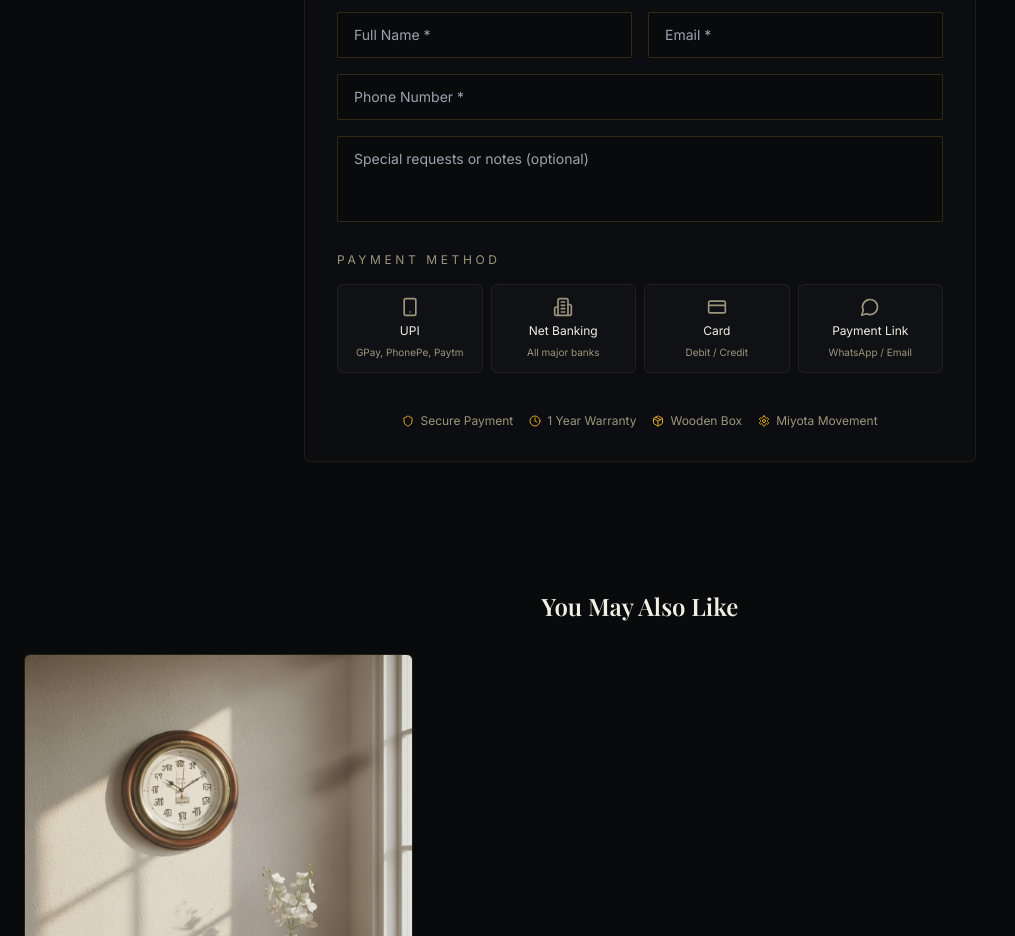
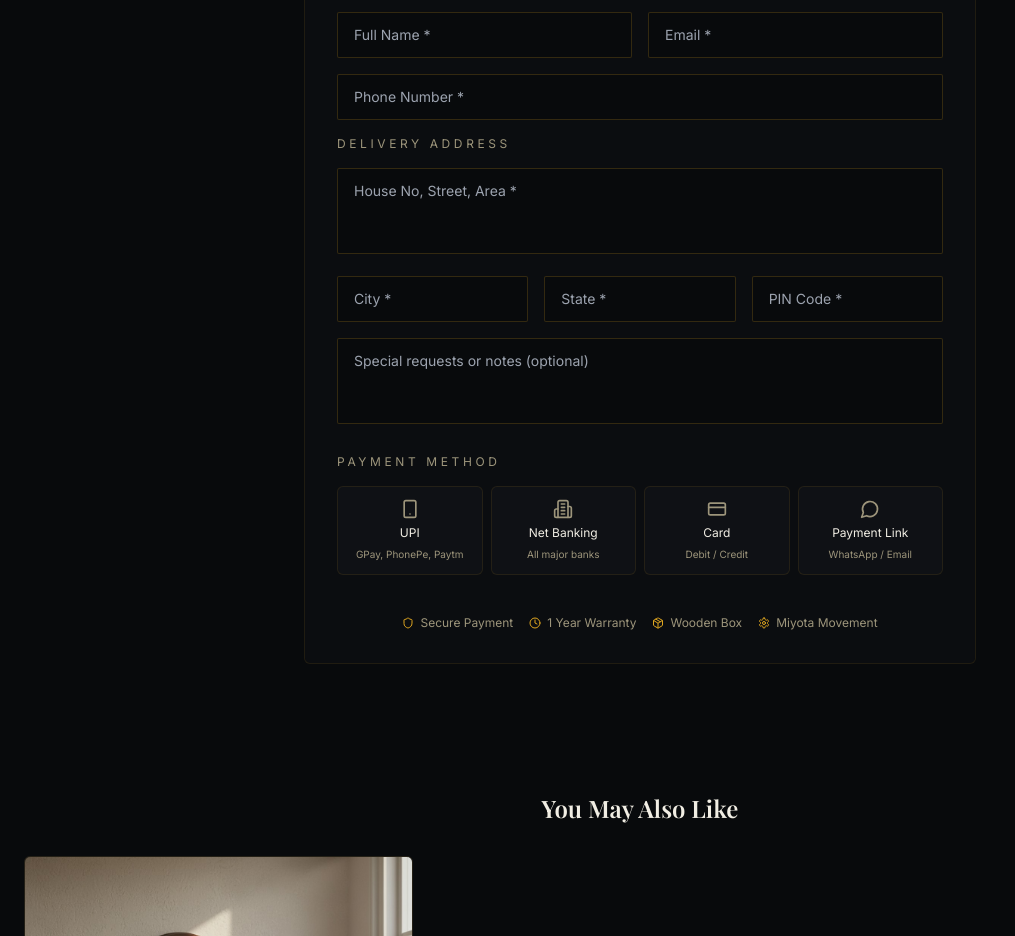
Before and after one commit to Himadri8991/LEGACY-REDUX, a React (Vite) app: page /product/heritage-table-clock in a window 1280 px wide. Shown: the part 1660-2596 px from the top of the page, without its empty margins (0-1015 px from the left). Built offline with nearby package versions, Linux system fonts and the light colour scheme; the HTML template or start-up script is replaced by a standard one; a web font is replaced by a local one.

Commit message:
Add address fields to ProductBookingForm

```diff
--- a/src/components/product/ProductBookingForm.tsx
+++ b/src/components/product/ProductBookingForm.tsx
@@ -21,8 +21,13 @@ const ProductBookingForm = ({ product }: ProductBookingFormProps) => {
   name: "",
   email: "",
   phone: "",
+  address: "",
+  city: "",
+  state: "",
+  pincode: "",
   message: "",
 });
+
   const [quantity, setQuantity] = useState(1);
   const [paymentMethod, setPaymentMethod] = useState<PaymentMethod>(null);
   const [isSubmitted, setIsSubmitted] = useState(false);
@@ -43,6 +48,10 @@ Name: ${formData.name}
     Email: ${formData.email}
     Phone: ${formData.phone}
 
+    Delivery Address:
+    ${formData.address}
+    ${formData.city}, ${formData.state} - ${formData.pincode}
+
     Order Details:
     - Product: ${product.name}
     - Quantity: ${quantity}
@@ -58,7 +67,16 @@ Message: ${formData.message || "None"}
   };
 
   const handleReset = () => {
-    setFormData({ name: "", email: "", phone: "", message: "" });
+    setFormData({
+      name: "",
+      email: "",
+      phone: "",
+      address: "",
+      city: "",
+      state: "",
+      pincode: "",
+      message: "",
+    });
     setQuantity(1);
     setPaymentMethod(null);
     setIsSubmitted(false);
@@ -173,6 +191,50 @@ Message: ${formData.message || "None"}
           placeholder="Phone Number *"
         />
 
+        <div className="space-y-4">
+  <label className="block text-xs text-muted-foreground font-sans uppercase tracking-[0.3em]">
+    Delivery Address
+  </label>
+
+  <textarea
+    rows={3}
+    required
+    value={formData.address}
+    onChange={(e) => setFormData({ ...formData, address: e.target.value })}
+    className="w-full px-4 py-3 bg-background border border-primary/20 rounded-sm focus:border-primary focus:outline-none transition-colors font-sans text-sm resize-none"
+    placeholder="House No, Street, Area *"
+  />
+
+  <div className="grid md:grid-cols-3 gap-4">
+    <input
+      type="text"
+      required
+      value={formData.city}
+      onChange={(e) => setFormData({ ...formData, city: e.target.value })}
+      className="w-full px-4 py-3 bg-background border border-primary/20 rounded-sm focus:border-primary focus:outline-none transition-colors font-sans text-sm"
+      placeholder="City *"
+    />
+
+    <input
+      type="text"
+      required
+      value={formData.state}
+      onChange={(e) => setFormData({ ...formData, state: e.target.value })}
+      className="w-full px-4 py-3 bg-background border border-primary/20 rounded-sm focus:border-primary focus:outline-none transition-colors font-sans text-sm"
+      placeholder="State *"
+    />
+
+    <input
+      type="text"
+      required
+      value={formData.pincode}
+      onChange={(e) => setFormData({ ...formData, pincode: e.target.value })}
+      className="w-full px-4 py-3 bg-background border border-primary/20 rounded-sm focus:border-primary focus:outline-none transition-colors font-sans text-sm"
+      placeholder="PIN Code *"
+    />
+  </div>
+</div>
+
         <textarea
           rows={3}
           value={formData.message}
```
Lines whose indentation alone changed are shown as unchanged.
